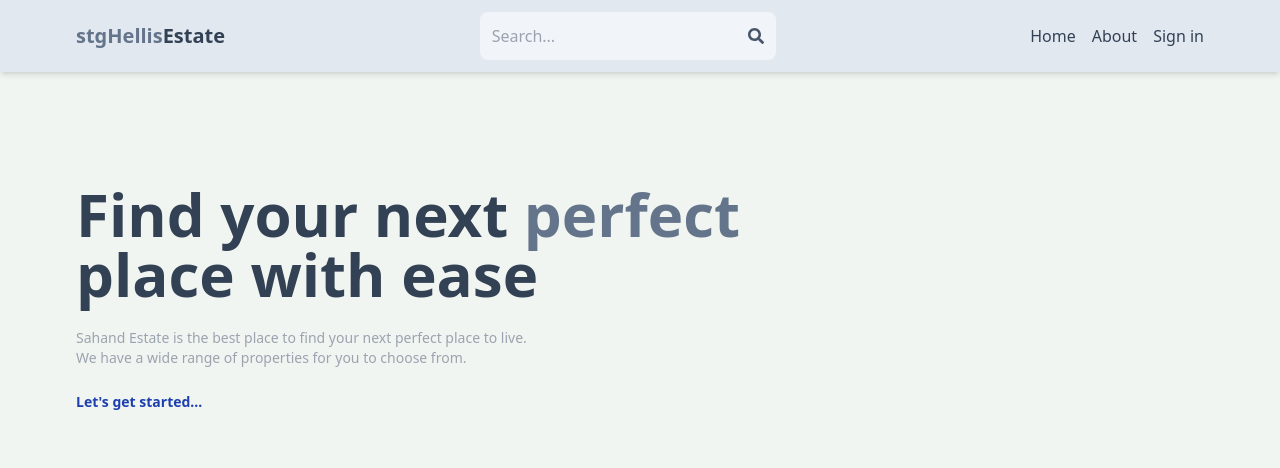
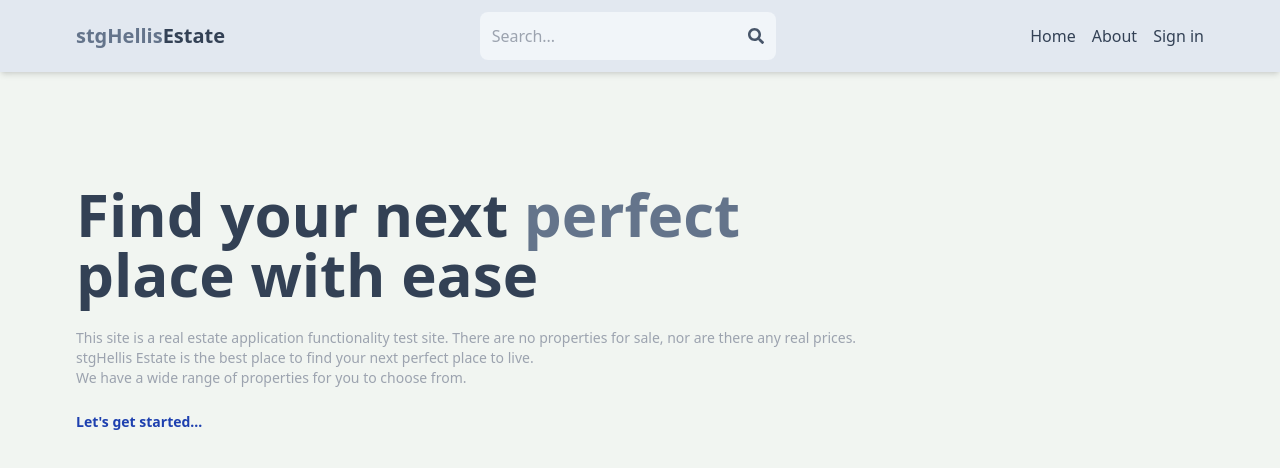
Before and after one commit to stgHellis/mern-estate, a React (Vite) app in the folder client/: page / in a window 1280 px wide. Shown: the top 468 px of the page. Built offline with nearby package versions, Linux system fonts and the light colour scheme; no server answers.

Commit message:
Mise en Garde par rapport aux informations

```diff
--- a/client/src/pages/Home.jsx
+++ b/client/src/pages/Home.jsx
@@ -56,7 +56,10 @@ export default function Home() {
           place with ease
         </h1>
         <div className="text-gray-400 text-xs sm:text-sm">
-          Sahand Estate is the best place to find your next perfect place to
+          This site is a real estate application functionality test site. There
+          are no properties for sale, nor are there any real prices.
+          <br />
+          stgHellis Estate is the best place to find your next perfect place to
           live.
           <br />
           We have a wide range of properties for you to choose from.
```
